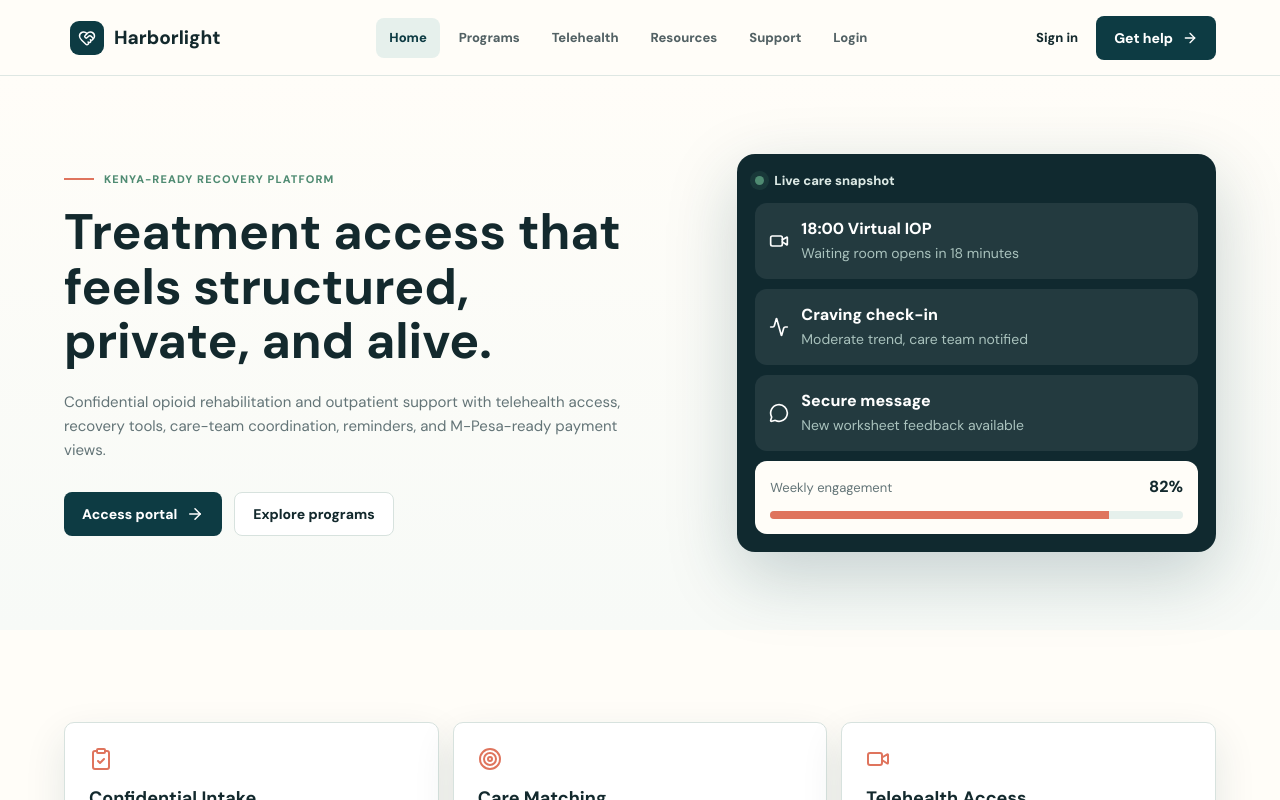
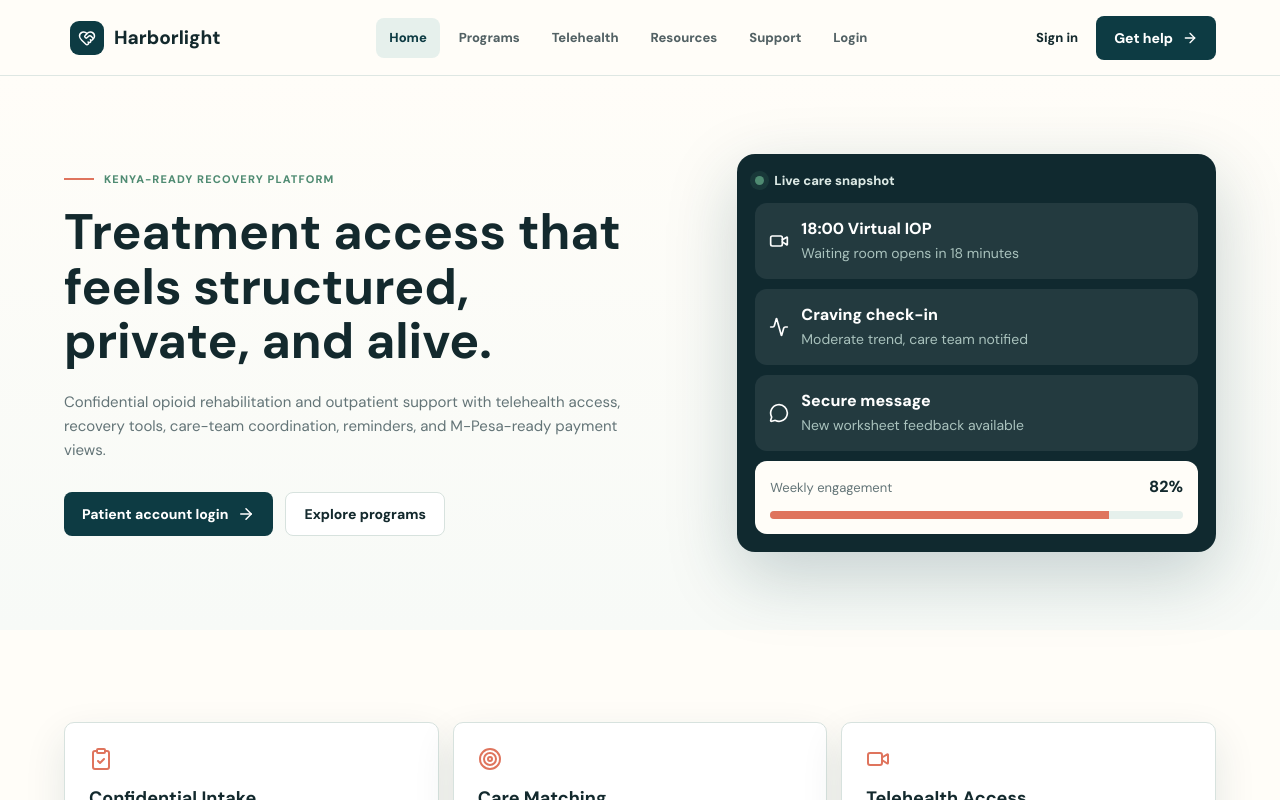
Before and after one commit to ianmuchai/Haborlight, a React (Vite) app: page / in a window 1280 px wide. Shown: the top 800 px of the page. Built offline with nearby package versions, Linux system fonts and the light colour scheme.

Commit message:
Replace demo wording with account login language

```diff
--- a/public/service-worker.js
+++ b/public/service-worker.js
@@ -1,4 +1,4 @@
-const CACHE_NAME = 'harborlight-pwa-v4';
+const CACHE_NAME = 'harborlight-pwa-v5';
 const APP_SHELL = [
   '/',
   '/index.html',
--- a/src/main.jsx
+++ b/src/main.jsx
@@ -208,7 +208,7 @@ function HomePage({ navigate, session }) {
         kicker="Kenya-ready recovery platform"
         title="Treatment access that feels structured, private, and alive."
         text="Confidential opioid rehabilitation and outpatient support with telehealth access, recovery tools, care-team coordination, reminders, and M-Pesa-ready payment views."
-        actions={<><button className="primary-button" onClick={() => navigate('login')}>{session ? 'Open dashboard' : 'Access portal'} <ArrowRight size={18} /></button><button className="secondary-button" onClick={() => navigate('programs')}>Explore programs</button></>}
+        actions={<><button className="primary-button" onClick={() => navigate('login')}>{session ? 'Open dashboard' : 'Patient account login'} <ArrowRight size={18} /></button><button className="secondary-button" onClick={() => navigate('programs')}>Explore programs</button></>}
         visual={<EngagementPanel />}
       />
       <section className="feature-band">
@@ -252,7 +252,7 @@ function ProgramsPage({ navigate }) {
 function TelehealthPage({ navigate }) {
   return (
     <>
-      <PageHero kicker="Telehealth" title="A session experience designed for phones, groups, and real-world bandwidth." text="Patients get a readiness check and waiting room. Clinicians get roster, attendance, notes, risk context, and reconnection markers." actions={<button className="primary-button" onClick={() => navigate('login')}>Open session console <ArrowRight size={18} /></button>} />
+      <PageHero kicker="Telehealth" title="A session experience designed for phones, groups, and real-world bandwidth." text="Patients get a readiness check and waiting room. Clinicians get roster, attendance, notes, risk context, and reconnection markers." actions={<button className="primary-button" onClick={() => navigate('login')}>Patient account login <ArrowRight size={18} /></button>} />
       <section className="console-layout">
         <div className="console-panel expanded"><div className="console-header"><Video size={18} /> Virtual IOP session <span>18:00 EAT</span></div><div className="readiness-grid"><div><Mic size={18} /><strong>Mic</strong><span>Ready</span></div><div><Video size={18} /><strong>Camera</strong><span>Ready</span></div><div><Wifi size={18} /><strong>Connection</strong><span>Limited but stable</span></div><div><Users size={18} /><strong>Roster</strong><span>7 expected</span></div></div><div className="waiting-room"><strong>Waiting room</strong><p>3 participants waiting. 1 participant needs a reconnect prompt.</p><button onClick={() => navigate('login')}>Admit selected</button></div></div>
         <div className="support-stack"><InfoTile title="Before session" text="Battery, privacy, data bundle, browser readiness, headset, and emergency disclaimer." /><InfoTile title="During session" text="Attendance, late entry, technical issue, left early, and care-team follow-up markers." /><InfoTile title="After session" text="Progress notes, group notes, assignments, receipts, and next-session reminders." /></div>
@@ -285,13 +285,13 @@ function IntakeSentPage({ navigate }) {
       <PageHero
         kicker="Request submitted"
         title="Your confidential request has been received."
-        text="This page confirms what the user expects after submitting intake: coordinator review, privacy-aware follow-up, and a path into portal access."
-        actions={<><button className="primary-button" onClick={() => navigate('login')}>Create portal access <ArrowRight size={18} /></button><button className="secondary-button" onClick={() => navigate('support')}>Submit another request</button></>}
+        text="Your request is ready for coordinator review, privacy-aware follow-up, and the next step into care."
+        actions={<><button className="primary-button" onClick={() => navigate('login')}>Patient account login <ArrowRight size={18} /></button><button className="secondary-button" onClick={() => navigate('support')}>Submit another request</button></>}
       />
       <section className="detail-grid">
         <InfoTile title="Coordinator review" text="The request is ready for triage by program fit, urgency, location, consent, and contact preference." />
         <InfoTile title="Privacy-aware follow-up" text="SMS and WhatsApp outreach should stay non-sensitive and route the user back to the portal." />
-        <InfoTile title="Next step" text="The user can create portal access, wait for a callback, or review program options." />
+        <InfoTile title="Next step" text="You can sign in to an account, wait for a callback, or review program options." />
       </section>
     </>
   );
@@ -307,7 +307,7 @@ function LoginPage({ login, session, navigate }) {
   const submit = (event) => {
     event.preventDefault();
     const account = demoAccounts.find((item) => item.email === email.trim() && item.password === password);
-    if (!account) { setError('Use one of the sample credentials shown on this page.'); return; }
+    if (!account) { setError('Use one of the account credentials shown on this page.'); return; }
     login(account);
   };
 
@@ -315,7 +315,7 @@ function LoginPage({ login, session, navigate }) {
 
   return (
     <section className="login-page">
-      <div className="login-copy"><p className="section-kicker">Portal access</p><h1>Sign in as a patient, clinician, or administrator.</h1><p>Use the sample accounts below to explore the patient, clinician, and administrator experiences.</p><div className="credential-list">{demoAccounts.map((account) => <button key={account.role} className={selected.role === account.role ? 'active' : ''} onClick={() => chooseAccount(account)}><strong>{account.label}</strong><span>{account.email}</span><small>{account.password}</small></button>)}</div></div>
+      <div className="login-copy"><p className="section-kicker">Account login</p><h1>Sign in as a patient, clinician, or administrator.</h1><p>Choose the account type that matches the workspace you want to access.</p><div className="credential-list">{demoAccounts.map((account) => <button key={account.role} className={selected.role === account.role ? 'active' : ''} onClick={() => chooseAccount(account)}><strong>{account.label}</strong><span>{account.email}</span><small>{account.password}</small></button>)}</div></div>
       <form className="login-form" onSubmit={submit}><Lock size={24} /><h2>Portal sign in</h2><label>Email<input value={email} onChange={(event) => setEmail(event.target.value)} /></label><label>Password<input type="password" value={password} onChange={(event) => setPassword(event.target.value)} /></label>{error && <p className="form-error">{error}</p>}<button className="primary-button" type="submit">Sign in <ArrowRight size={18} /></button></form>
     </section>
   );
```
